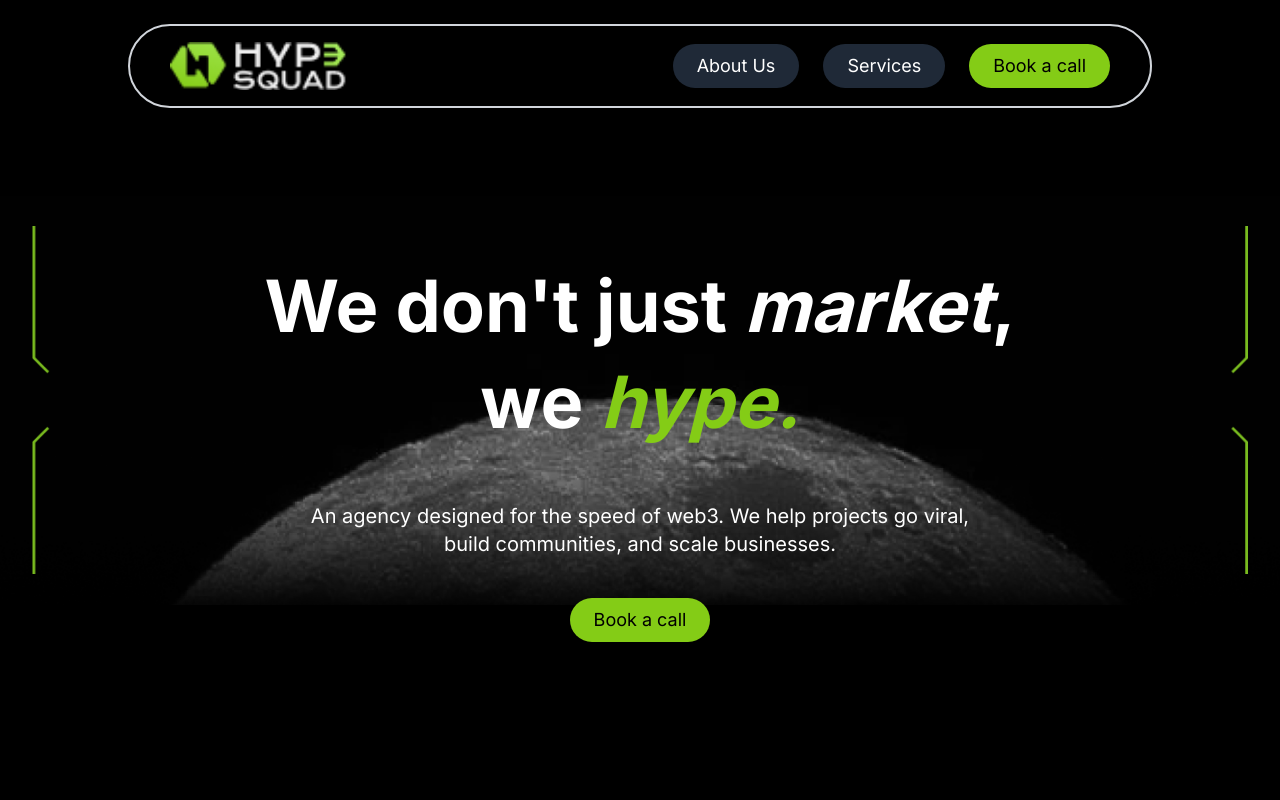
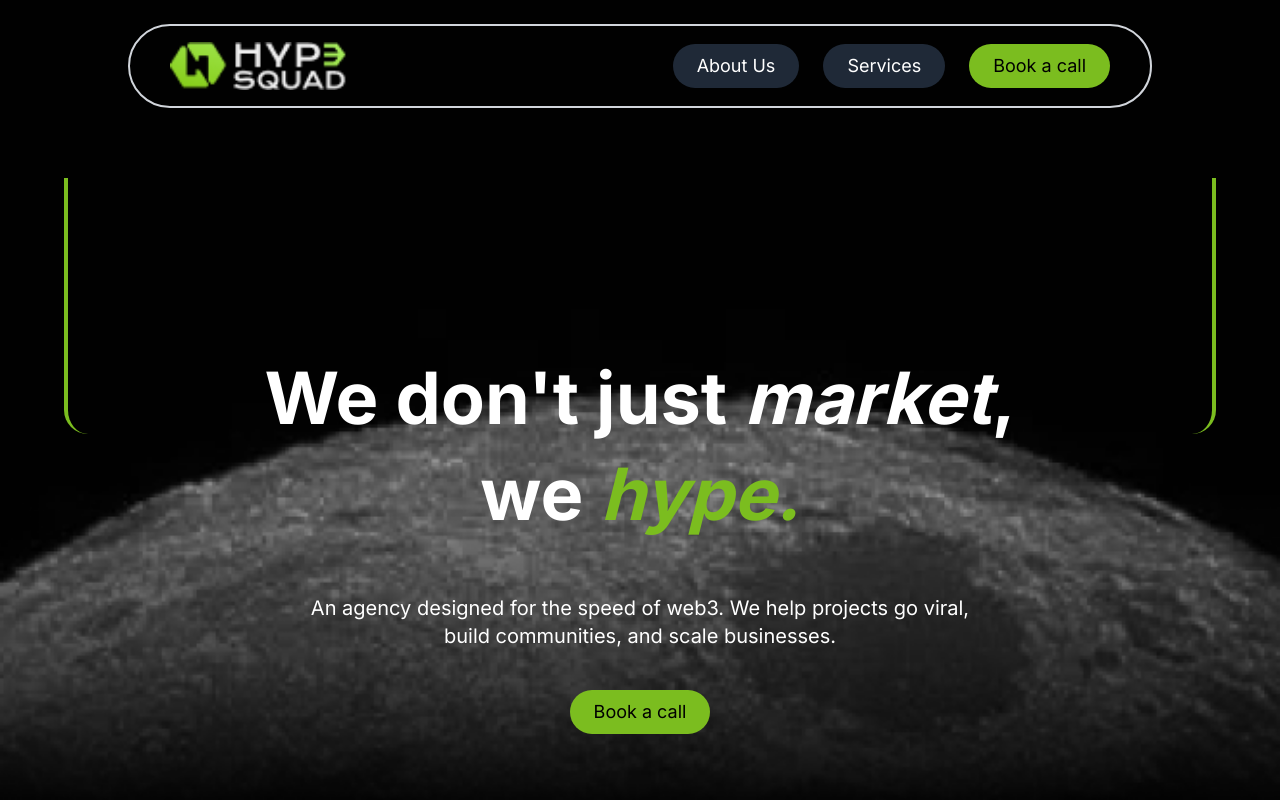
Before and after one commit to racob100/NextJs-First-Project, a Next.js app: page / in a window 1280 px wide. Shown: the top 800 px of the page. Built offline with nearby package versions, Linux system fonts and the light colour scheme.

Commit message:
fxed parallex effect

```diff
--- a/app/globals.css
+++ b/app/globals.css
@@ -10,7 +10,7 @@
     --card-foreground: 222.2 84% 4.9%;
     --popover: 0 0% 100%;
     --popover-foreground: 222.2 84% 4.9%;
-    --primary: 222.2 47.4% 11.2%;
+    --primary: 85 72% 43%;
     --primary-foreground: 210 40% 98%;
     --secondary: 210 40% 96.1%;
     --secondary-foreground: 222.2 47.4% 11.2%;
--- a/components/hypesection.tsx
+++ b/components/hypesection.tsx
@@ -1,52 +1,39 @@
 import React from "react";
+import Navbar from "./navbar";
 
 const HypeSection = () => {
   return (
-    <section className="relative flex flex-col items-center justify-center min-h-screen bg-black text-white bg-center bg-no-repeat bg-[url('/greenframe.png'),_url('/moon.png')] bg-[position:center_40%,_center_bottom] bg-[size:95%_auto,_contain]">
-
+    <div className="relative bg-[url('/moon.png')] bg-cover bg-fixed bg-center bg-no-repeat flex flex-col items-center justify-center min-h-screen bg-black text-white">
       {/* Navbar with Rounded Border */}
-      <nav className="fixed top-6 left-0 right-0 flex justify-center z-50">
-        <div className="flex items-center justify-between border-2 border-gray-300 px-4 sm:px-10 py-2 sm:py-4 rounded-full w-full max-w-[90%] md:max-w-5xl backdrop-blur bg-opacity-60">
-          {/* Logo Instead of Text */}
-          <img src="/logo1.png" alt="HYPE SQUAD Logo" className="h-6 sm:h-8 md:h-12" />
-          <div className="flex space-x-2 sm:space-x-4 lg:space-x-6">
-            <button className="bg-gray-800 text-white text-xs sm:text-sm md:text-base lg:text-lg px-3 sm:px-6 py-1 sm:py-2 rounded-full">
-              About Us
-            </button>
-            <button className="bg-gray-800 text-white text-xs sm:text-sm md:text-base lg:text-lg px-3 sm:px-6 py-1 sm:py-2 rounded-full">
-              Services
-            </button>
-            <button className="bg-lime-500 text-black text-xs sm:text-sm md:text-base lg:text-lg px-3 sm:px-6 py-1 sm:py-2 rounded-full hidden md:block">
-              Book a call
-            </button>
-          </div>
-        </div>
-      </nav>
+      <Navbar />
 
       {/* Main Content */}
-      <div className="relative flex flex-col items-center text-center mt-16 sm:mt-20 md:mt-24 lg:mt-28">
+      <div className="relative flex w-full flex-col items-center text-center mt-16 sm:mt-20 md:mt-24 lg:mt-28">
         {/* First line */}
-        <div className="text-xl sm:text-3xl md:text-5xl lg:text-7xl font-bold">
-          We don't just <span className="italic text-white">market</span>,
+        <div className="w-[90%] h-64 px-20 items-end flex justify-center border-x-4 border-primary rounded-b-3xl ">
+          <div className="text-xl  sm:text-3xl md:text-5xl lg:text-7xl font-bold">
+            We don't just <span className="italic text-white">market</span>,
+          </div>
         </div>
 
         {/* Second line */}
         <div className="text-xl sm:text-3xl md:text-5xl lg:text-7xl font-bold mt-4 sm:mt-6">
-        <span>we</span>
-          <span className="italic text-lime-500"> hype.</span>
+          <span>we</span>
+          <span className="italic text-primary"> hype.</span>
         </div>
 
         {/* Description */}
         <p className="mt-8 sm:mt-12 md:mt-16 text-xs sm:text-sm md:text-base lg:text-xl max-w-xs sm:max-w-md lg:max-w-2xl">
-          An agency designed for the speed of web3. We help projects go viral, build communities, and scale businesses.
+          An agency designed for the speed of web3. We help projects go viral,
+          build communities, and scale businesses.
         </p>
 
         {/* Call to Action Button */}
-        <button className="bg-lime-500 text-black text-xs sm:text-sm md:text-base lg:text-lg px-3 sm:px-6 py-1 sm:py-2 rounded-full mt-10">
-              Book a call
-            </button>
+        <button className="bg-primary text-black text-xs sm:text-sm md:text-base lg:text-lg px-3 sm:px-6 py-1 sm:py-2 rounded-full mt-10">
+          Book a call
+        </button>
       </div>
-    </section>
+    </div>
   );
 };
 
--- /dev/null
+++ b/components/navbar.tsx
@@ -0,0 +1,28 @@
+import React from "react";
+
+function Navbar() {
+  return (
+    <nav className="fixed top-6 left-0 right-0 flex justify-center z-50">
+      <div className="flex items-center justify-between border-2 border-gray-300 px-4 sm:px-10 py-2 sm:py-4 rounded-full w-full max-w-[90%] md:max-w-5xl backdrop-blur bg-opacity-60">
+        <img
+          src="/logo1.png"
+          alt="HYPE SQUAD Logo"
+          className="h-6 sm:h-8 md:h-12"
+        />
+        <div className="flex space-x-2 sm:space-x-4 lg:space-x-6">
+          <button className="bg-gray-800 text-white text-xs sm:text-sm md:text-base lg:text-lg px-3 sm:px-6 py-1 sm:py-2 rounded-full">
+            About Us
+          </button>
+          <button className="bg-gray-800 text-white text-xs sm:text-sm md:text-base lg:text-lg px-3 sm:px-6 py-1 sm:py-2 rounded-full">
+            Services
+          </button>
+          <button className="bg-primary text-black text-xs sm:text-sm md:text-base lg:text-lg px-3 sm:px-6 py-1 sm:py-2 rounded-full hidden md:block">
+            Book a call
+          </button>
+        </div>
+      </div>
+    </nav>
+  );
+}
+
+export default Navbar;
```
